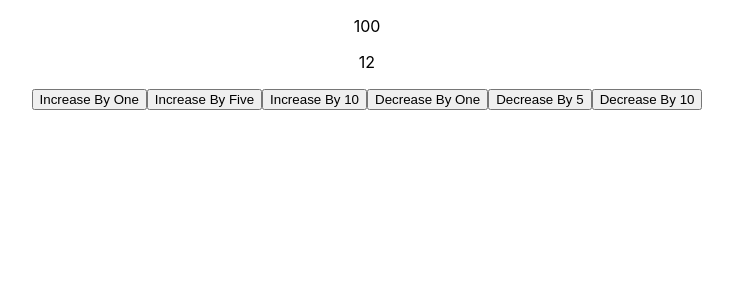
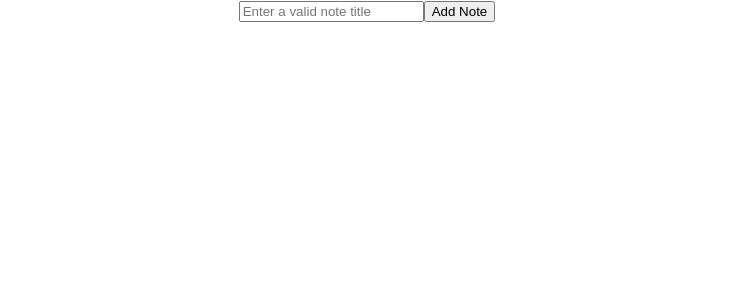
Before and after one commit to asiefmahir/fullstack-career-path-batch-5-react, a React (Create React App) app: page / in a window 1280 px wide. Shown: the top 300 px of the page, without its empty margins (273-1006 px from the left). Built offline with nearby package versions, Linux system fonts and the light colour scheme.

Commit message:
Create a Note taking app with full CRUD operations

```diff
--- a/src/App.js
+++ b/src/App.js
@@ -1,128 +1,95 @@
 import './App.css';
-import {useState} from 'react'
-// import BioData from './BioData';
-// import PersonalInfo from './components/PersonalInfo';
-// import Skills from './components/Skills';
-// import SocialInfo from './components/SocialInfo';
+import { useState } from 'react'
 
 function App() {
-  // let name = "anisur vai";
-  // let arr = [1,2,3,4,5]
-
-  const [counter, setCounter] =  useState(100); // setCounter
-  const [counter2, setCounter2] = useState(12);
+  const [notes, setNotes] = useState([])
+  const [title, setTitle] = useState('')
+  const [editableNote, setEditableNote] = useState(null);
+  const [editMode, setEditMode] = useState(false)
 
 
-  // counter + 1
+  // {} {od: 1}
+
+  // {id:}
+
+  // [] === [] // false
+
+  const noteCreateHandler = (event) => {
+    event.preventDefault();
+    if (title) {
+      const newNote = {
+        id: Date.now(),
+        title: title,
+        isComplete: false
+      }
+
+      setNotes([newNote, ...notes])
+      setTitle('')
 
 
-  const increase = (payload) => {
-    setCounter(counter + payload) // counter + 1 = 100  + 1  = 101
-    // counter  = 101;
-    // counter = counter + 1
+    } else {
+      alert('You are dumb')
+    }
   }
 
-  const decrease = (payload) => {
-    setCounter(counter - payload)
+
+  const noteDeleteHandler = (noteId) => {
+    setNotes(notes.filter((note) => note.id !== noteId))
   }
 
-  // console.log(amarFunction)
+  const editHandler = (noteId) => {
+    const toBeEditedNote = notes.find((note) => note.id === noteId);
+    setEditMode(true)
+    setEditableNote(toBeEditedNote);
+    setTitle(toBeEditedNote.title)
+  }
+
+  const updateHandler = (event) => {
+    event.preventDefault()
+    // setNotes()
+    if (title) {
+      const newNotesArray = notes.map((note) => {
+        if (note.id === editableNote.id) {
+          note.title = title
+        }
+        return note
+      })
+
+      setNotes(newNotesArray);
+      setEditMode(false)
+      setEditableNote(null)
+      setTitle('')
+    } else {
+      alert('You are non-focused')
+    }
+  }
 
 
-  // let counter = 0;
-
-
-
+  /**
+   * note = {
+   *  id: Date.now(),
+   *  title: 'title-1',
+   *  isComplete: false
+   * }
+   */
 
   return (
     <div className="App">
-
-      <p>
-        {counter}
-      </p>
-      <p>
-        {counter2}
-      </p>
-      <button onClick = {() => increase(1)} >
-          Increase By One
-      </button>
-      <button onClick = {() => increase(5)} >
-          Increase By Five
-      </button>
-      <button onClick = {() => increase(10)} >
-          Increase By 10
-      </button>
-
-      <button onClick= {() => decrease(1)} >
-        Decrease By One
-      </button>
-      <button onClick= {() => decrease(5)} >
-        Decrease By 5
-      </button>
-      <button onClick= {() => decrease(10)} >
-        Decrease By 10
-      </button>
-
-     {/* <BioData
-        name = "SRSETU"
-        mobile = '+005154554455'
-        email = 'srsetu@gmail.com'
-        twitter = 'sr/twitter'
-        linkedIn = 'sr/linkedIn'
-        fb = 'fb/srsetu'
-        skills = {['Js', 'WP', 'PHP', 'MySql']}
-     /> */}
-     {/* <BioData>
-        <PersonalInfo />
-        <SocialInfo />
-        <Skills />
-     </BioData> */}
-
-     {/* <BioData
-        socialInfo = {<SocialInfo
-                        twitter = 'sr/twitter'
-                        linkedIn = 'sr/linkedIn'
-                        fb = 'fb/srsetu'
-                      />}
-        personalInfo = {
-          <PersonalInfo
-            name = "SRSETU"
-            mobile = '+005154554455'
-            email = 'srsetu@gmail.com'
-          />
-        }
-
-        skillSection = {
-          <Skills
-            skills = {['Js', 'WP', 'PHP', 'MySql']}
-          />
-        }
-
-        // interesSection = {<Interests />}
-     /> */}
-     {/* <BioData
-        name = "Mahir"
-        email = 'mahr@gmail.com'
-        twitter = 'mahir/twitter'
-        linkedIn = 'mahir/linkedIn'
-        fb = 'fb/mahr'
-        skills = {['Js', 'MySql']}
-     /> */}
-
-     {/* <hr /> */}
+      <form onSubmit={(event) => editMode ? updateHandler(event) : noteCreateHandler(event)}>
+        <input onChange={(event) => setTitle(event.target.value)} type="text" value={title} name="" id="" placeholder='Enter a valid note title' />
+        <button type="submit">{editMode ? 'Update Note' : 'Add Note'}</button>
+      </form>
+      <ul>
+        {notes.map((note) => (
+          <li>
+            <span>{note.title}</span>
+            <button onClick={() => editHandler(note.id)}>edit</button>
+            <button onClick={() => noteDeleteHandler(note.id)}>Delete</button>
+          </li>
+        ))}
+      </ul>
     </div>
   );
 }
 
-
-<App />
-
-// App(1, 1)
-
-/**
- * 1) It should be a function
- * 2) This function should return "something"
- * 3) That "something" must be some jsx - (html-eish code)
- */
-
 export default App;
```
Also changed, not shown: src/BioData.jsx (deleted, +0 -19 lines), src/components/PersonalInfo.jsx (deleted, +0 -22 lines), src/components/Skills.jsx (deleted, +0 -19 lines), src/components/SocialInfo.jsx (deleted, +0 -15 lines), 1 other file (tests, documents, lock files or other folders).
